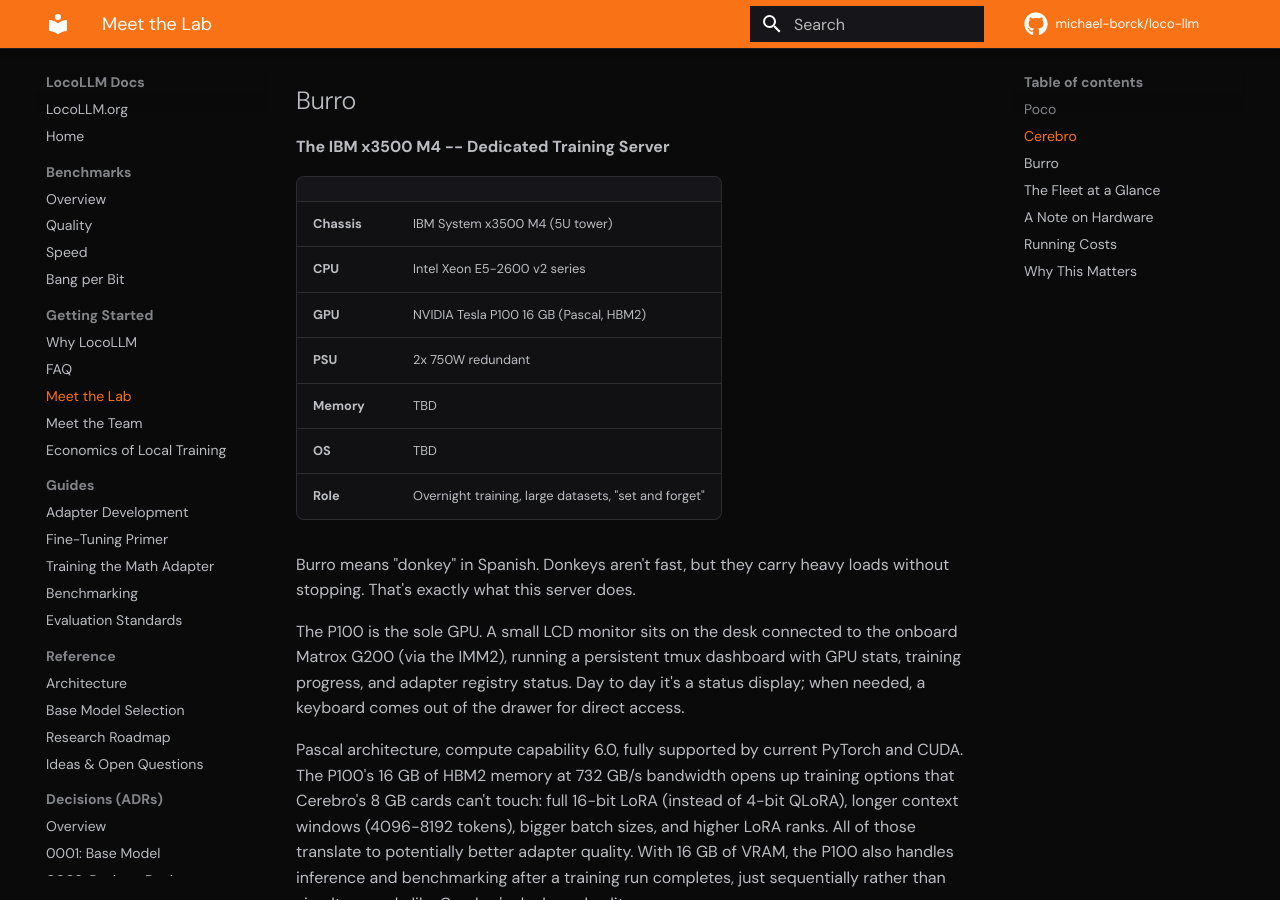
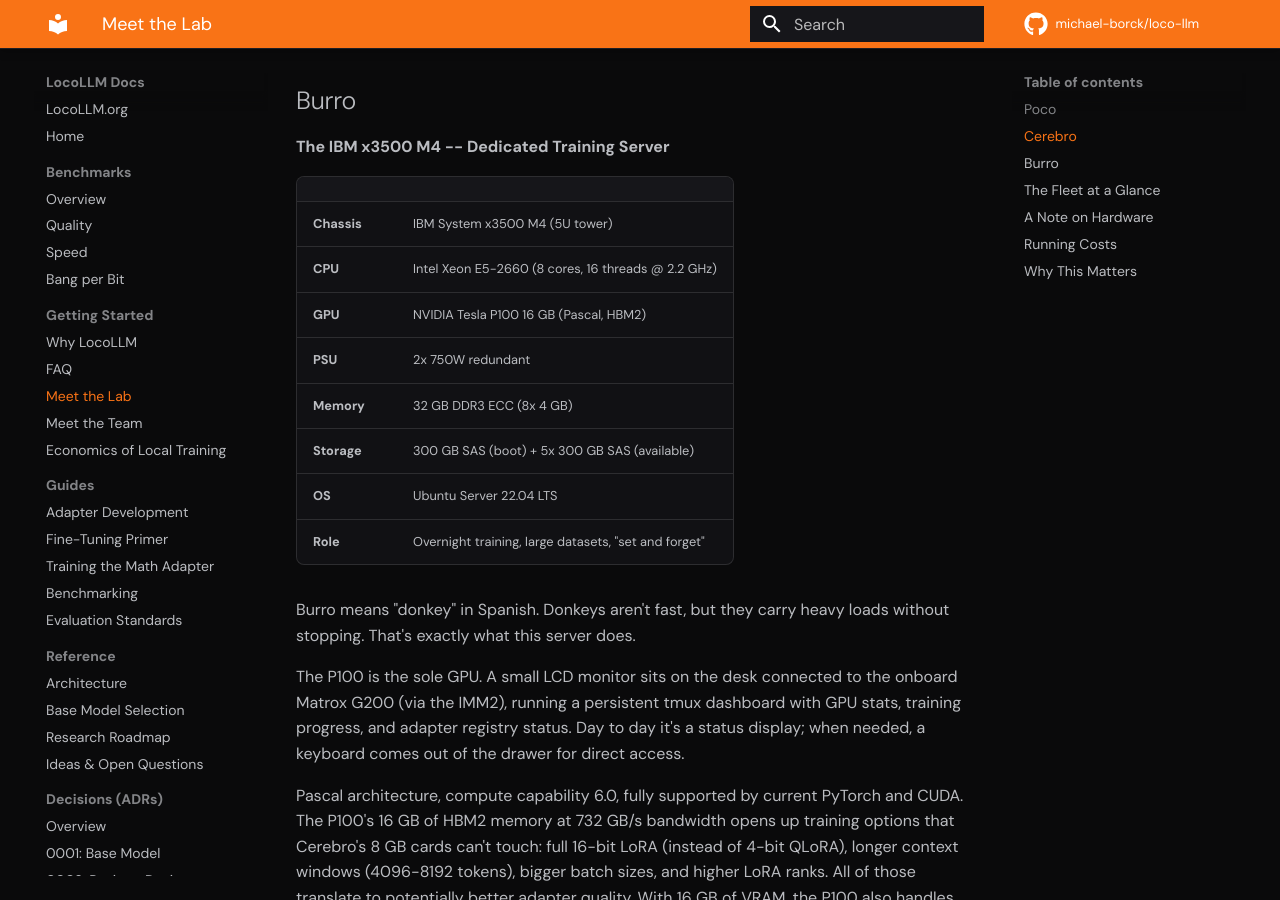
Before and after one commit to michael-borck/loco-llm, an MkDocs documentation site: the page built from docs/meet-the-lab.md, in a window 1280 px wide and 900 px high, scrolled down 2132 px. Built offline with MkDocs 1.6.1 and Material for MkDocs 9.7.7, drawn with Linux system fonts in a browser that asks for light colours; a script that is not in the unit is left out; comment, search, counter and statistics services are not loaded.

Commit message:
Fix Burro RAM: 32 GB DDR3 ECC (8x 4 GB)
Co-Authored-By: Claude Opus 4.6 <noreply@anthropic.com>

```diff
--- a/docs/meet-the-lab.md
+++ b/docs/meet-the-lab.md
@@ -74,11 +74,12 @@ Unsloth uses a single GPU for QLoRA training, so the dual-card setup creates a u
 | | |
 |---|---|
 | **Chassis** | IBM System x3500 M4 (5U tower) |
-| **CPU** | Intel Xeon E5-2600 v2 series |
+| **CPU** | Intel Xeon E5-2660 (8 cores, 16 threads @ 2.2 GHz) |
 | **GPU** | NVIDIA Tesla P100 16 GB (Pascal, HBM2) |
 | **PSU** | 2x 750W redundant |
-| **Memory** | TBD |
-| **OS** | TBD |
+| **Memory** | 32 GB DDR3 ECC (8x 4 GB) |
+| **Storage** | 300 GB SAS (boot) + 5x 300 GB SAS (available) |
+| **OS** | Ubuntu Server 22.04 LTS |
 | **Role** | Overnight training, large datasets, "set and forget" |
 
 Burro means "donkey" in Spanish. Donkeys aren't fast, but they carry heavy loads without stopping. That's exactly what this server does.
```
